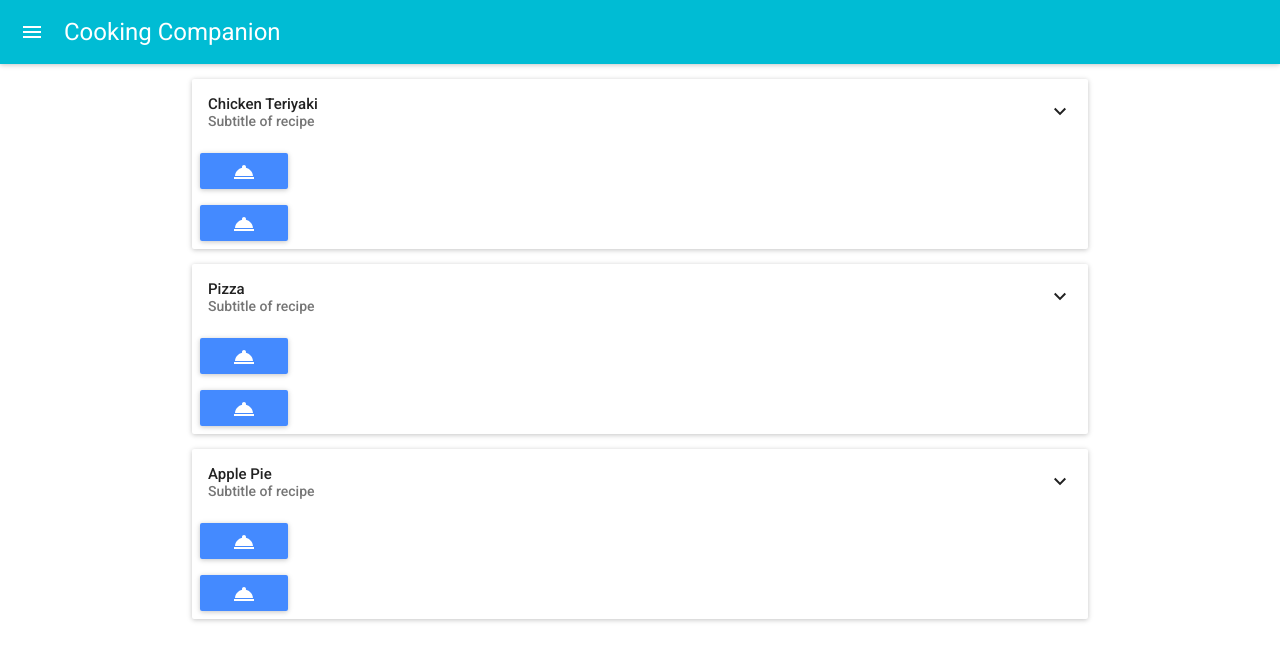
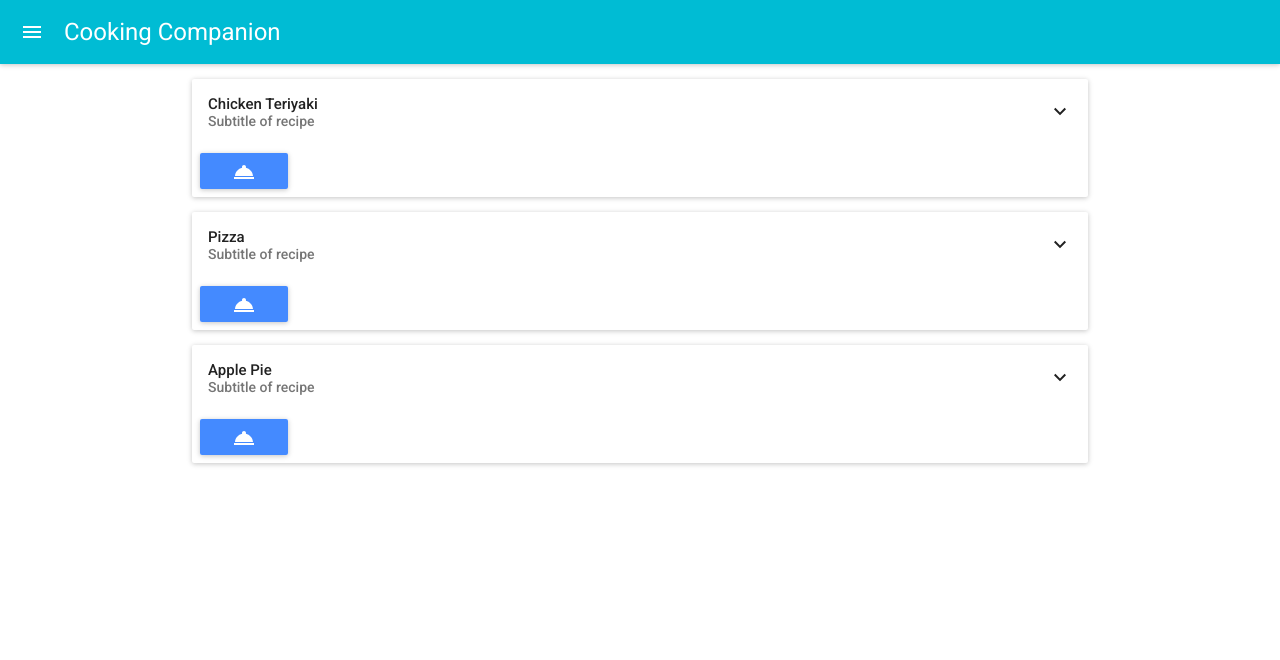
Before and after one commit to Coffeeboys/CookingCompanion, a React (Create React App) app: page / in a window 1280 px wide. Shown: the top 660 px of the page. Built offline with nearby package versions, Linux system fonts and the light colour scheme; no server answers; what react-tap-event-plugin would draw is missing.

Commit message:
Hookup RecipeNavigator to FAB

```diff
--- a/src/components/js/DirectionsCard.js
+++ b/src/components/js/DirectionsCard.js
@@ -11,6 +11,8 @@ import {
 } from 'material-ui/Card';
 import FloatingActionButton from 'material-ui/FloatingActionButton'
 import NavigationIcon from 'material-ui/svg-icons/maps/navigation'
+import Routes from '../../constants/Routes'
+import {Link} from 'react-router';
 
 import DefinitionPopover from './DefinitionPopover';
 
@@ -34,9 +36,11 @@ class DirectionsCard extends React.Component {
                         Testing popover <DefinitionPopover text="here" description="This is a definition"/>.
                     </CardText>
                     <CardActions className="direction-button-container">
-                        <FloatingActionButton className="navigate-button" label="Action1">
-                            <NavigationIcon />
-                        </FloatingActionButton>
+                        <Link to={Routes.NAVIGATOR}>
+                            <FloatingActionButton className="navigate-button" label="Action1">
+                                <NavigationIcon />
+                            </FloatingActionButton>
+                        </Link>
                     </CardActions>
                 </Card>
             </div>
--- a/src/components/js/RecipeCard.js
+++ b/src/components/js/RecipeCard.js
@@ -8,7 +8,6 @@ import RoomService from 'material-ui/svg-icons/places/room-service';
 import RaisedButton from 'material-ui/RaisedButton';
 import {Link} from 'react-router';
 import {fullWhite} from'material-ui/styles/colors';
-import Routes from "../../constants/Routes";
 
 
 class RecipeCard extends React.Component {
@@ -60,15 +59,6 @@ class RecipeCard extends React.Component {
                             />
                         </Link>
                     </CardActions>
-                    <CardActions>
-                        <Link to={Routes.NAVIGATOR}>
-                            <RaisedButton
-                                icon={<RoomService color={fullWhite}/>}
-                                backgroundColor="#448AFF"
-                                className="cook-button"
-                            />
-                        </Link>
-                    </CardActions>
                 </Card>
             </div>
         );
--- a/src/index.js
+++ b/src/index.js
@@ -14,16 +14,16 @@ import Routes from "./constants/Routes";
 injectTapEventPlugin();
 
 // API Client Demo Code
-import SpoonacularClient from "./api/SpoonacularClient";
-let client = new SpoonacularClient();
-client.searchRecipesAuto('chicken', 10, (data) => {console.log('Search Results: ' + data)});
-client.getRecipeInfoById(156992, (data) => {
-  console.log("Recipe Info: ");
-  console.log(data)
-});
-client.getRandomRecipe((data) => {
-  console.log('Random Recipe: ' + JSON.stringify(data));
-});
+{/*import SpoonacularClient from "./api/SpoonacularClient";*/}
+{/*let client = new SpoonacularClient();*/}
+// client.searchRecipesAuto('chicken', 10, (data) => {console.log('Search Results: ' + data)});
+// client.getRecipeInfoById(156992, (data) => {
+//   console.log("Recipe Info: ");
+//   console.log(data)
+// });
+// client.getRandomRecipe((data) => {
+//   console.log('Random Recipe: ' + JSON.stringify(data));
+// });
 
 ReactDOM.render(
     <Router history={browserHistory}>
```
